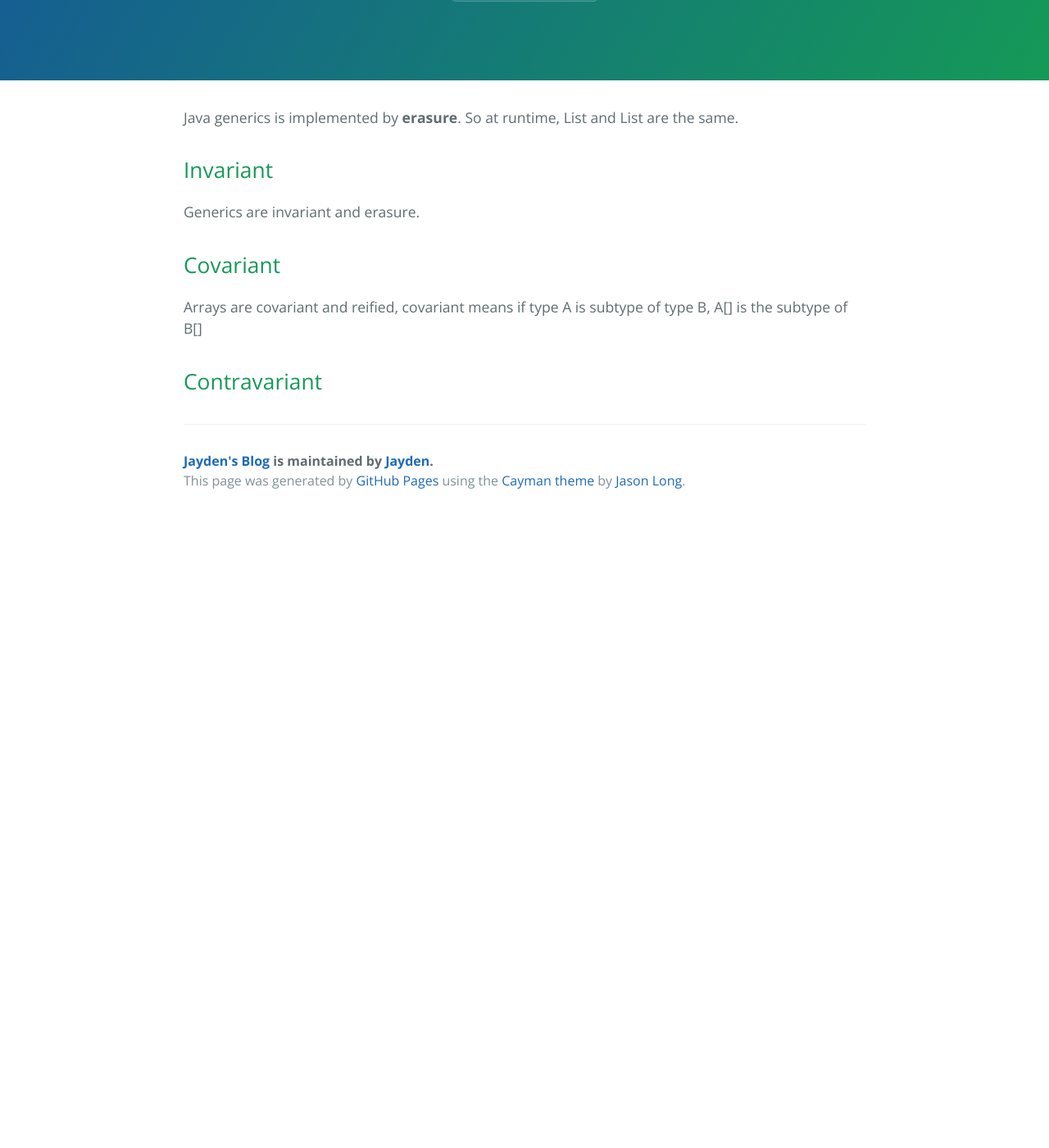
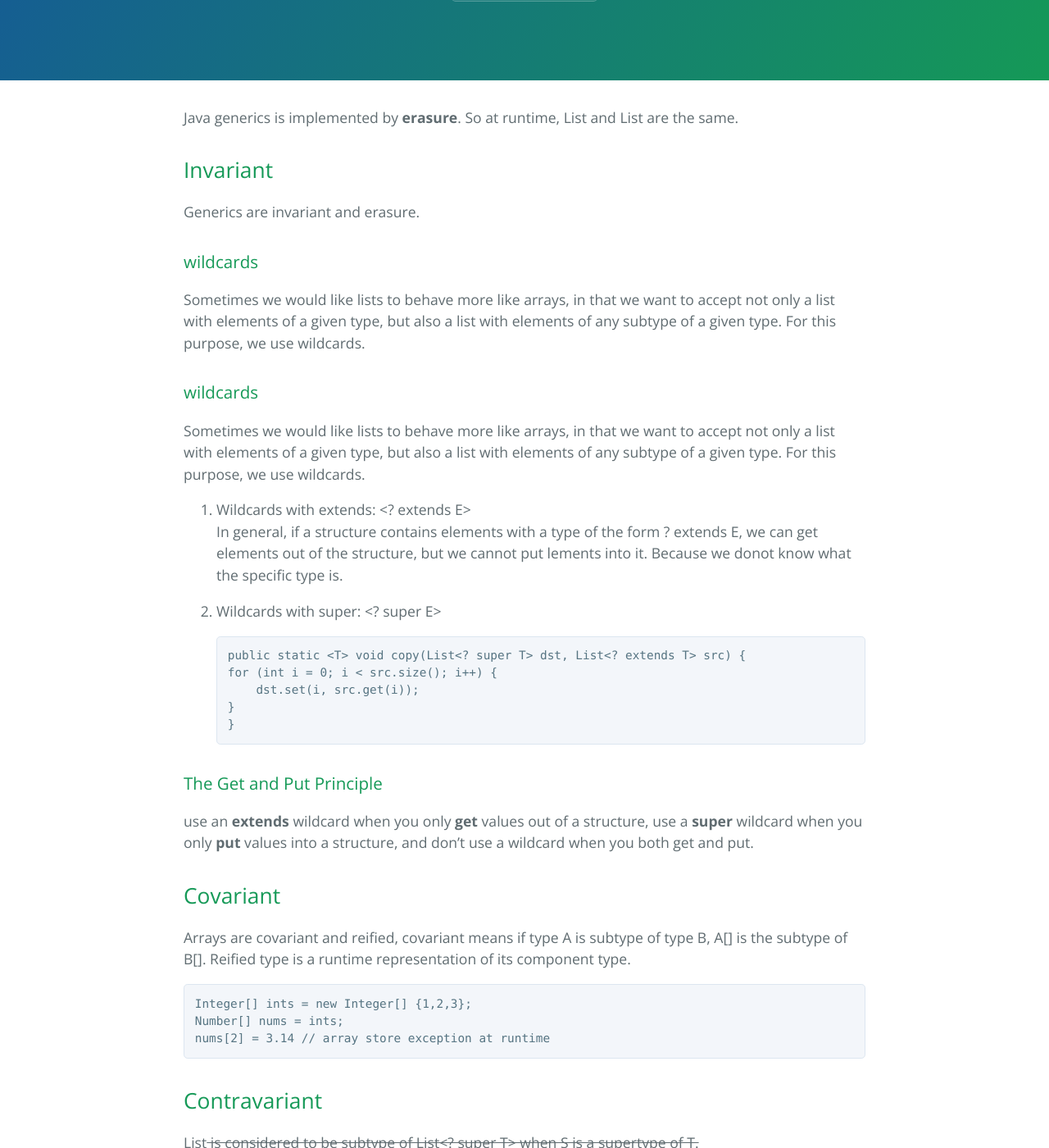
Before and after one commit to dreamhb/dreamhb.github.io, a Jekyll site: the page built from _posts/2019-12-04-Invariant-Covariant-Contravariant.md, in a window 1280 px wide and 1400 px high, scrolled down 285 px. Shown: the whole window at 82% size. Built offline with Jekyll 4.4.1, drawn with Linux system fonts in a browser that asks for light colours; before the commit the page ends 915 px from its top, so only the background shows below that; some of the changed text lies outside the part shown.

Commit message:
add contravariant

````diff
--- a/_posts/2019-12-04-Invariant-Covariant-Contravariant.md
+++ b/_posts/2019-12-04-Invariant-Covariant-Contravariant.md
@@ -10,8 +10,39 @@ Java generics is implemented by **erasure**. So at runtime, List<String> and Lis
 
 Generics are invariant and erasure.
 
+### wildcards
+Sometimes we would like lists to behave more like arrays, in that we want to accept not only a list with elements of a given type, but also a list with elements of any subtype of a given type. For this purpose, we use wildcards.
+
+
+### wildcards
+Sometimes we would like lists to behave more like arrays, in that we want to accept not only a list with elements of a given type, but also a list with elements of any subtype of a given type. For this purpose, we use wildcards.
+1.  Wildcards with extends: <? extends E>
+    In general, if a structure contains elements with a type of the form ? extends E, we can get elements out of the structure, but we cannot put lements into it. Because we donot know what the specific type is.
+
+2.  Wildcards with super: <? super E>
+```
+public static <T> void copy(List<? super T> dst, List<? extends T> src) {
+    for (int i = 0; i < src.size(); i++) {
+        dst.set(i, src.get(i));
+    }
+}
+```
+
+### The Get and Put Principle
+use an **extends** wildcard when you only **get** values out of a structure, use a **super** wildcard when you only **put** values into a structure, and don't use a wildcard when you both get and put.
+
+
 ## Covariant
 
-Arrays are covariant and reified, covariant means if type A is subtype of type B, A[] is the subtype of B[]
+Arrays are covariant and reified, covariant means if type A is subtype of type B, A[] is the subtype of B[]. Reified type is a runtime representation of its component type.
+```java
+Integer[] ints = new Integer[] {1,2,3};
+Number[] nums = ints;
+nums[2] = 3.14 // array store exception at runtime
+```
 
 ## Contravariant
+List<S> is considered to be subtype of List<? super T> when S is a supertype of T.
+
+## What is the difference
+Generics can detect problems at compile time rather than at run time. It brings two advantages, one is that it is more efficient. The system does not need to carry around a description of the element type at run time, and the system does need to check against this description every time an assignment into an array is performed. The other one is that a common family of errors is detected by the compiler.
````
